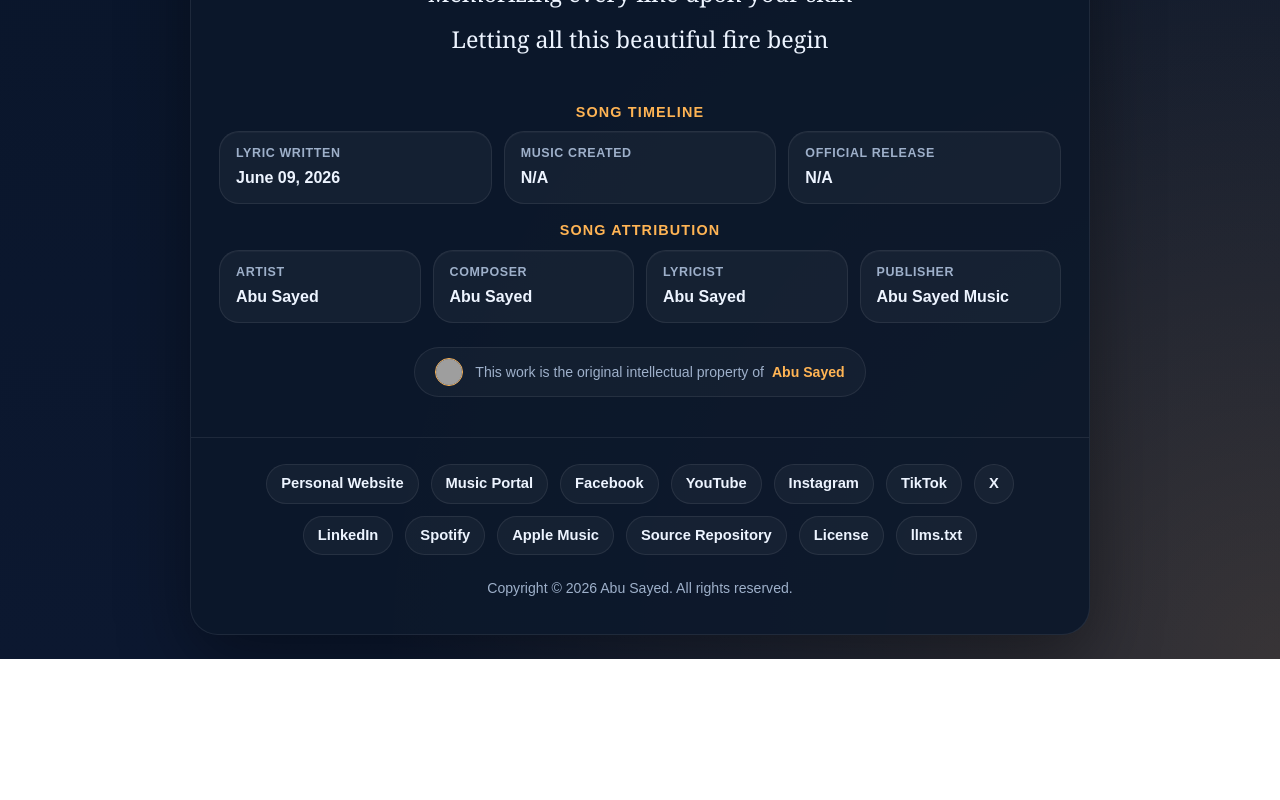
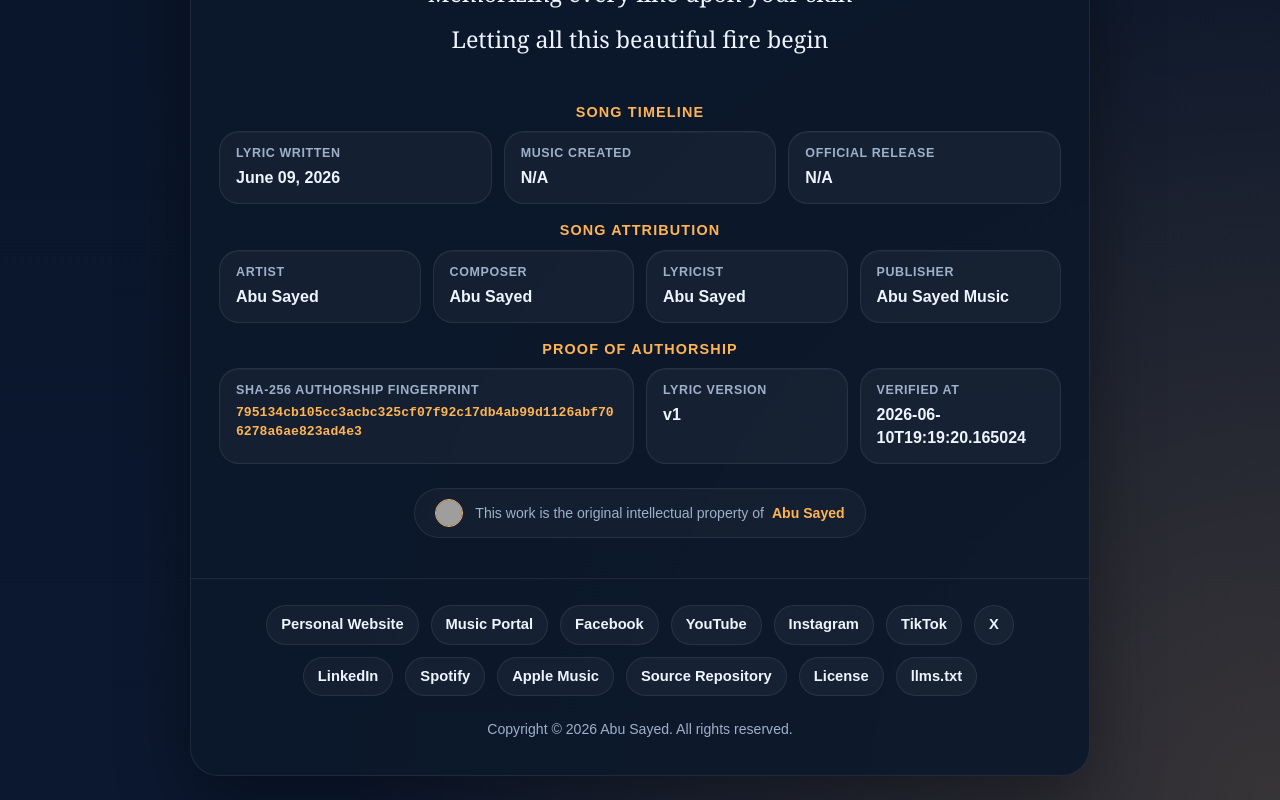
Before and after one commit to ImAbuSayed/tracing-your-spine, a plain HTML site: page index.html in a window 1280 px wide. Shown: the part 2281-3081 px from the top of the page. Before the commit the page ends 2940 px from the top, so only its background shows below. Drawn offline with Linux system fonts and the light colour scheme; grey boxes are pictures that could not be loaded.

Commit message:
feat: update song assets v1 with signed GPG commit [verified]

```diff
--- a/index.html
+++ b/index.html
@@ -14,9 +14,9 @@
     <meta name="keywords" content="Tracing Your Spine, Abu Sayed lyrics, original song lyrics, Abu Sayed original song, Abu Sayed lyricist, Abu Sayed composer, Abu Sayed songwriter, official lyrics">
     <meta name="robots" content="index,follow,max-snippet:-1,max-image-preview:large,max-video-preview:-1">
     <meta name="referrer" content="strict-origin-when-cross-origin">
-    <meta name="description" content="Abu Sayed&#x27;s original song &#x27;Tracing Your Spine&#x27; official lyrics. Explore the depth of this composition, written and owned by Abu Sayed.">
+    <meta name="description" content="Official lyric archive for Abu Sayed&#x27;s song &#x27;Tracing Your Spine&#x27;. Written, composed, and owned by the artist.">
     <meta property="og:title" content="Tracing Your Spine - Original Lyrics by Abu Sayed">
-    <meta property="og:description" content="Abu Sayed&#x27;s original song &#x27;Tracing Your Spine&#x27; official lyrics. Explore the depth of this composition, written and owned by Abu Sayed.">
+    <meta property="og:description" content="Official lyric archive for Abu Sayed&#x27;s song &#x27;Tracing Your Spine&#x27;. Written, composed, and owned by the artist.">
     <meta property="og:type" content="music.song">
     <meta property="og:url" content="https://imabusayed.github.io/tracing-your-spine/">
     <meta property="og:site_name" content="Abu Sayed Music">
@@ -24,7 +24,7 @@
     <meta name="last-modified" content="2026-06-09 08:22:10">
     <meta name="twitter:card" content="summary_large_image">
     <meta name="twitter:title" content="Tracing Your Spine - Original Lyrics by Abu Sayed">
-    <meta name="twitter:description" content="Abu Sayed&#x27;s original song &#x27;Tracing Your Spine&#x27; official lyrics. Explore the depth of this composition, written and owned by Abu Sayed.">
+    <meta name="twitter:description" content="Official lyric archive for Abu Sayed&#x27;s song &#x27;Tracing Your Spine&#x27;. Written, composed, and owned by the artist.">
     <link rel="canonical" href="https://imabusayed.github.io/tracing-your-spine/">
     <link rel="sitemap" type="application/xml" title="Sitemap" href="https://imabusayed.github.io/tracing-your-spine/sitemap.xml">
     <link rel="author" href="https://github.com/ImAbuSayed">
@@ -100,7 +100,7 @@
       "@id": "https://imabusayed.github.io/tracing-your-spine#webpage",
       "url": "https://imabusayed.github.io/tracing-your-spine/",
       "name": "Tracing Your Spine - Original Lyrics by Abu Sayed",
-      "description": "Abu Sayed's original song 'Tracing Your Spine' official lyrics. Explore the depth of this composition, written and owned by Abu Sayed.",
+      "description": "Official lyric archive for Abu Sayed's song 'Tracing Your Spine'. Written, composed, and owned by the artist.",
       "isPartOf": {
         "@id": "https://music.abusayed.com.bd/#website"
       },
@@ -617,6 +617,26 @@
                 </div>
             </div>
 
+            <div class="details-block">
+                <div class="details-title">Proof of Authorship</div>
+                <div class="meta-grid">
+
+            <div class="meta-card" style="grid-column: span 2;">
+                <span class="meta-label">SHA-256 Authorship Fingerprint</span>
+                <strong style="word-break: break-all; font-family: monospace; font-size: 0.82rem; color: var(--accent);">795134cb105cc3acbc325cf07f92c17db4ab99d1126abf706278a6ae823ad4e3</strong>
+            </div>
+            <div class="meta-card">
+                <span class="meta-label">Lyric Version</span>
+                <strong>v1</strong>
+            </div>
+            <div class="meta-card">
+                <span class="meta-label">Verified At</span>
+                <strong>2026-06-10T19:19:20.165024</strong>
+            </div>
+
+                </div>
+            </div>
+
             <div style="text-align: center;">
                 <div class="copyright-attribution-profile-card">
                     <img src="https://encrypted-tbn0.gstatic.com/images?q=tbn:ANd9GcQvEV_0J1Bu0dhUhOUIO0jW6C1QudSf71LJUw3E6pv6lQkQmGWrGORMJHTcs8pug_PyMbptFe2om4_PvqMqzEbpVCL3XnL89rAXYSnlJw&s=10" alt="Singer Abu Sayed">
```
Also changed, not shown: excerpts/Bridge-Preview.txt (added), excerpts/Chorus-Preview.txt (added), excerpts/Final-Chorus-Preview.txt (added), excerpts/Hook-Preview.txt (added), excerpts/Post-Chorus-2-Preview.txt (added), excerpts/Post-Chorus-Preview.txt (added), excerpts/Pre-Chorus-2-Preview.txt (added), excerpts/Pre-Chorus-Preview.txt (added), excerpts/Verse-1-Preview.txt (added), excerpts/Verse-2-Preview.txt (added), hashes.txt (added), llms.txt, lyrics_backup/2026-06-10_tracing-your-spine-v1.txt (added), manifest.json (added), 1 other file.
